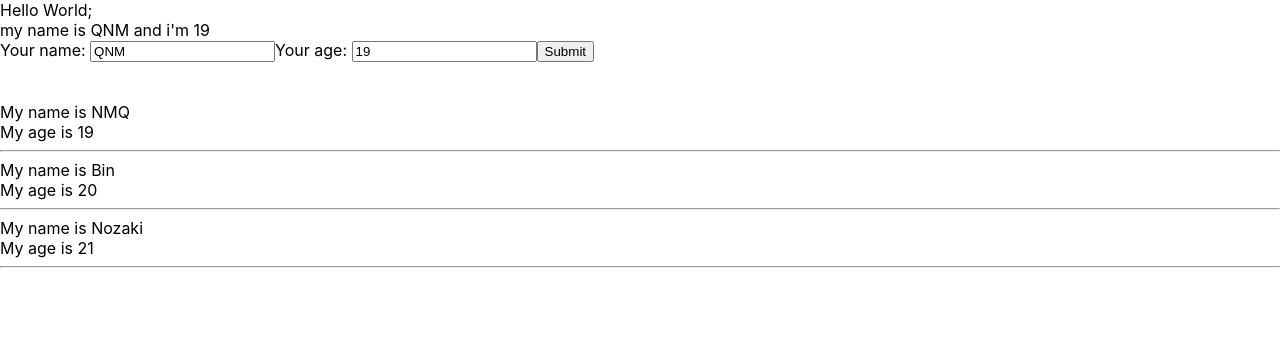
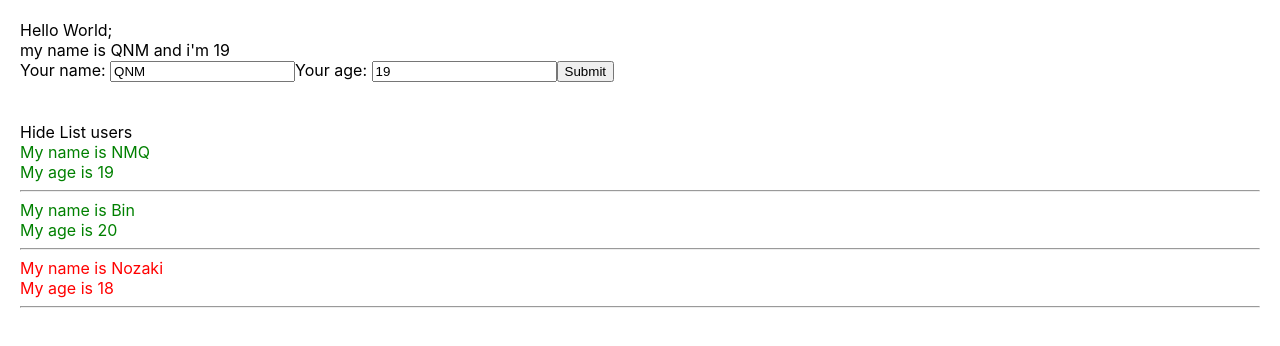
Before and after one commit to MinhQuangNguyen321/react-learning-chapter-3, a React (Create React App) app: page / in a window 1280 px wide. Shown: the top 346 px of the page. Built offline with nearby package versions, Linux system fonts and the light colour scheme.

Commit message:
lesson 25

```diff
--- a/src/App.css
+++ b/src/App.css
@@ -1,15 +1,24 @@
+.red {
+  color: red;
+}
+
+.green {
+  color: green;
+}
+
 body {
+  padding: 20px;
   margin: 0;
-  font-family: -apple-system, BlinkMacSystemFont, 'Segoe UI', 'Roboto', 'Oxygen',
-    'Ubuntu', 'Cantarell', 'Fira Sans', 'Droid Sans', 'Helvetica Neue',
-    sans-serif;
+  font-family:
+    -apple-system, BlinkMacSystemFont, "Segoe UI", "Roboto", "Oxygen", "Ubuntu",
+    "Cantarell", "Fira Sans", "Droid Sans", "Helvetica Neue", sans-serif;
   -webkit-font-smoothing: antialiased;
   -moz-osx-font-smoothing: grayscale;
 }
 
 code {
-  font-family: source-code-pro, Menlo, Monaco, Consolas, 'Courier New',
-    monospace;
+  font-family:
+    source-code-pro, Menlo, Monaco, Consolas, "Courier New", monospace;
 }
 
 .App {
--- a/src/components/DisplayInfor.js
+++ b/src/components/DisplayInfor.js
@@ -1,25 +1,47 @@
 import React from "react";
 
 class DisplayInfor extends React.Component {
+  state = {
+    isShowListUser: true,
+  };
+
+  handleShowHide() {
+    this.setState({
+      isShowListUser: !this.state.isShowListUser,
+    });
+  }
+
   render() {
     const { listUsers } = this.props;
-    console.log(listUsers);
+    console.table(listUsers);
 
     return (
       <div>
+        <div>
+          <span
+            onClick={() => {
+              this.handleShowHide();
+            }}
+          >
+            {this.state.isShowListUser === true
+              ? "Hide List users"
+              : "Show List users"}
+          </span>
+        </div>
+
+        {this.state.isShowListUser && (
+          <div>
             {listUsers.map((user, index) => {
               return (
-            <div key={user.id}>
+                <div key={user.id} className={+user.age > 18 ? "green" : "red"}>
                   <div>My name is {user.name}</div>
                   <div>My age is {user.age}</div>
                   <hr></hr>
                 </div>
               );
             })}
-
-        {/* <div>My name is {name}</div>
-        <div>My age is {age}</div>
-        <hr></hr> */}
+          </div>
+        )}
       </div>
     );
   }
--- a/src/components/MyComponent.js
+++ b/src/components/MyComponent.js
@@ -5,9 +5,9 @@
 class MyComponent extends React.Component {
   state = {
     listUsers: [
-      { id: 1, name: "NMQ", age: 19 },
-      { id: 2, name: "Bin", age: 20 },
-      { id: 3, name: "Nozaki", age: 21 },
+      { id: 1, name: "NMQ", age: "19 " },
+      { id: 2, name: "Bin", age: "20" },
+      { id: 3, name: "Nozaki", age: "18 " },
     ],
   };
 
```
Lines whose indentation alone changed are shown as unchanged.
